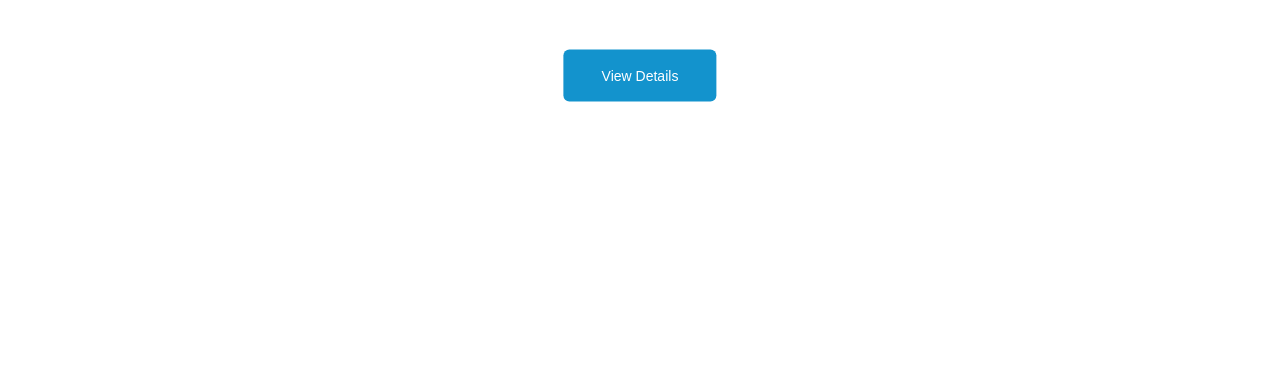
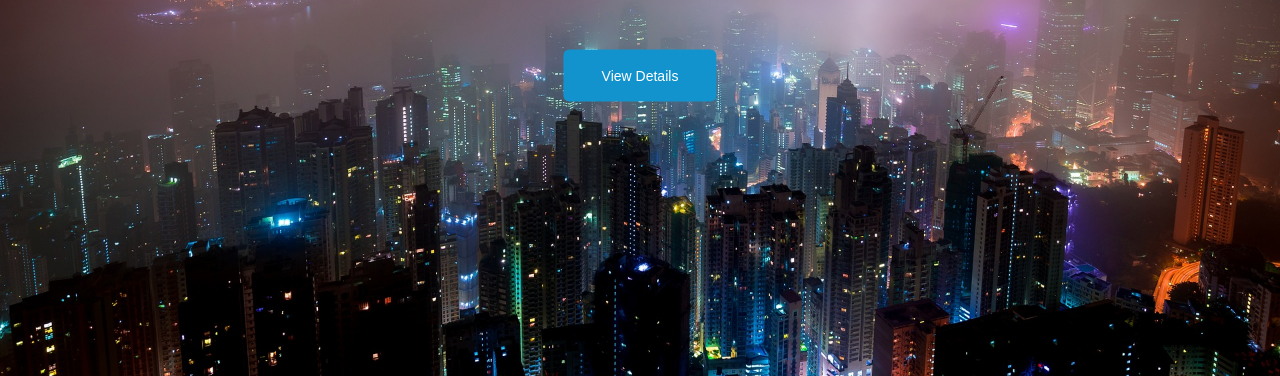
Before and after one commit to victoria2266/Landing_Page, a plain HTML site: page index.html in a window 1280 px wide. Shown: the part 424-800 px from the top of the page. Drawn offline with Linux system fonts and the light colour scheme.

Commit message:
add picture

```diff
--- a/styling.css
+++ b/styling.css
@@ -8,7 +8,7 @@ body {
 body {
   width: 100%;
   height: 100vh;
-  background: url(clouds.jpg);
+  background: url(/img/clouds.jpg);
   background-position: center;
   background-repeat: no-repeat;
   background-size: cover;
```
